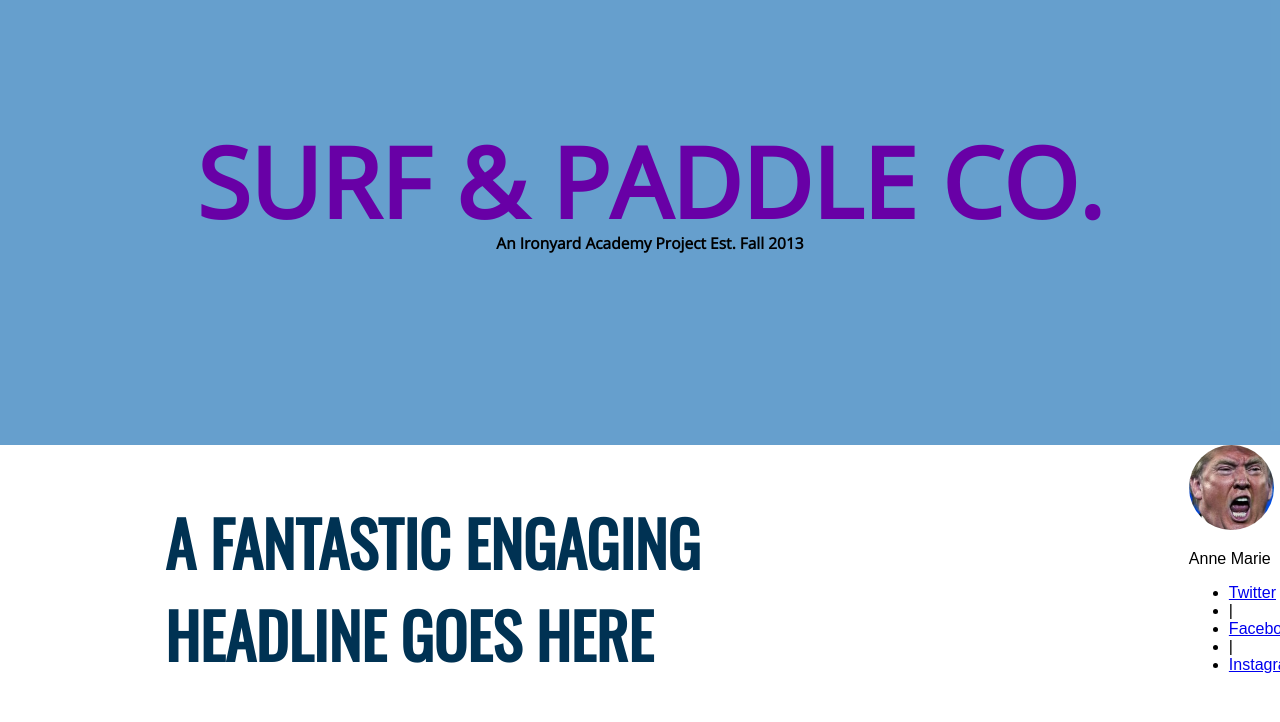
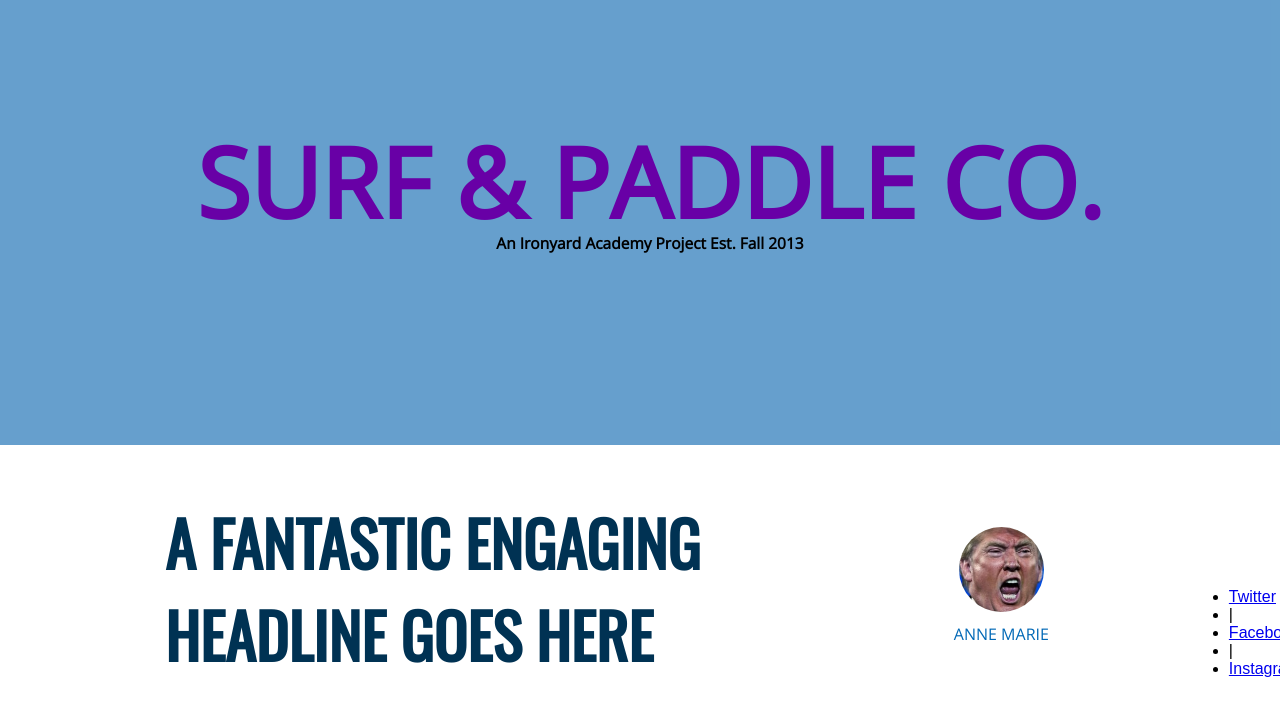
Before and after one commit to MHarrington576/1.4-surf-and-paddle, a plain HTML site: page 1.4-index.html in a window 1280 px wide. Shown: the part 78-800 px from the top of the page. Drawn offline with nearby package versions, Linux system fonts and the light colour scheme.

Commit message:
Friday pt. 2

```diff
--- a/1.4-index.html
+++ b/1.4-index.html
@@ -27,7 +27,7 @@
 
       <aside class="sidebar-top"> <!--Float right-->
         <img class="author-lady-large" src="images/trumpster.jpg">
-        <p><span>Anne Marie</span></p>
+        <p><span class="small-name">Anne Marie</span></p>
         <ul>
           <li><a href="#">Twitter</a>
           <li> |
--- a/1.4-styles.css
+++ b/1.4-styles.css
@@ -98,7 +98,8 @@ nav li {
 
 .company-name {
     vertical-align: middle;
-    font-family: ... text-transform: uppercase;
+    font-family: 'Open Sans', sans-serif;
+    text-transform: uppercase;
 }
 
 aside {
@@ -109,6 +110,18 @@ aside {
     height: 85px;
     width: 85px;
     border-radius: 100%;
+    position: relative;
+    top: 82px;
+    right: 230px;
+}
+
+.small-name {
+    font-family: 'Open Sans', sans-serif;
+    text-transform: uppercase;
+    color: rgb(0, 104, 182);
+    position: relative;
+    right: 235px;
+    top: 72.5px;
 }
 
 .heading-3 {
```
